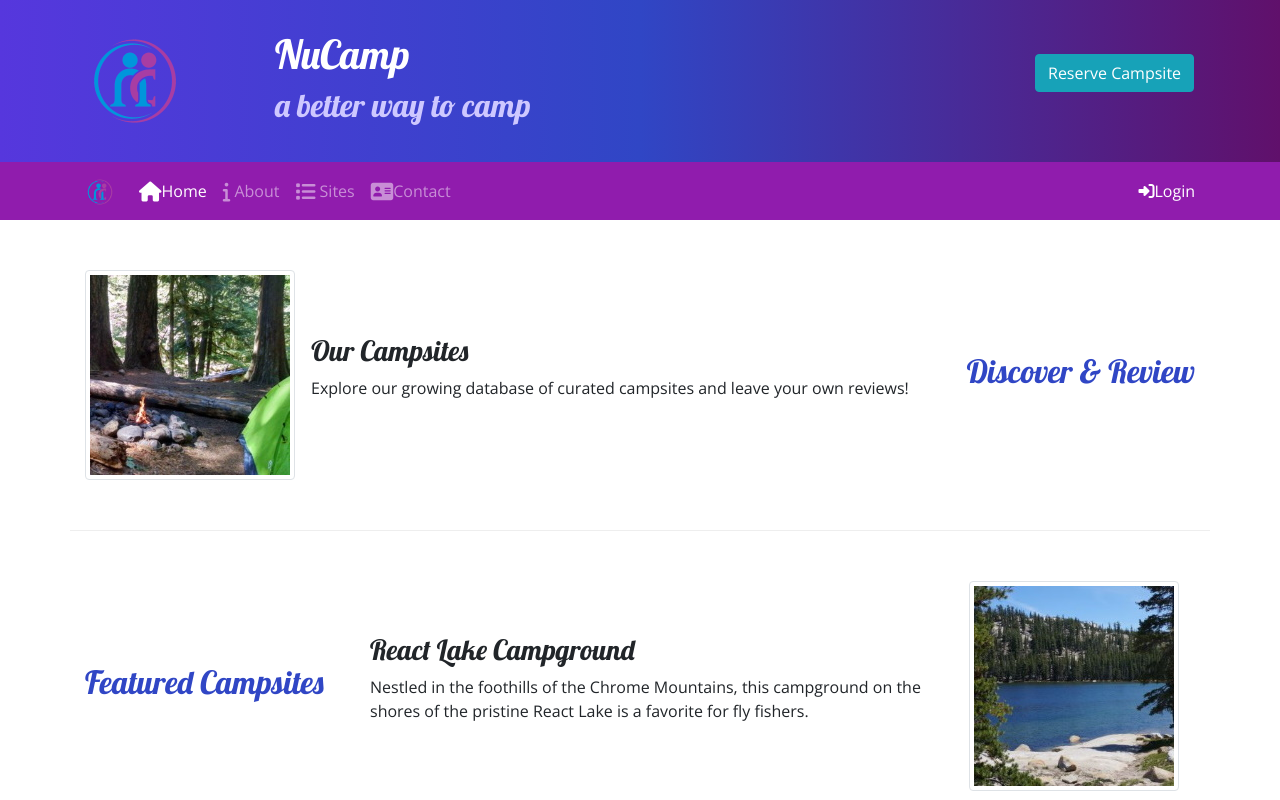
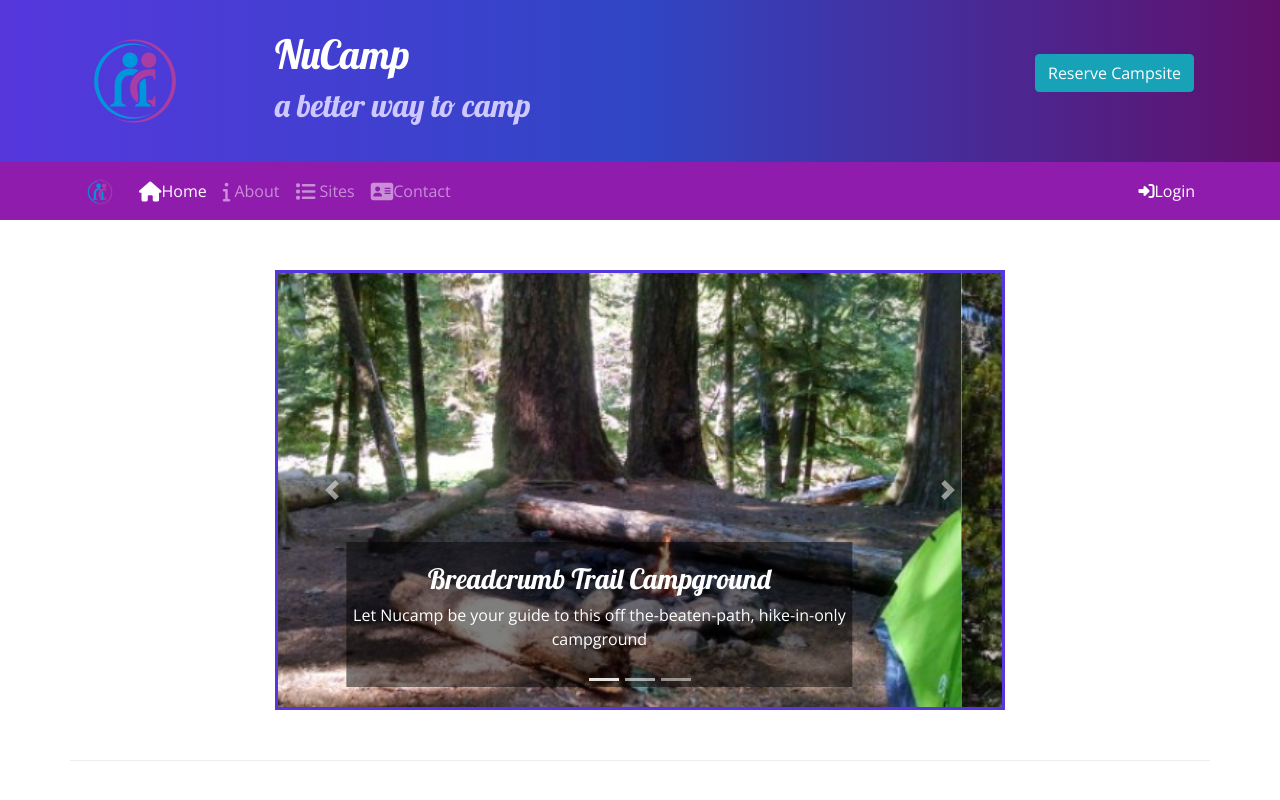
Before and after one commit to OscarJVillalobosC/nucampsite, a plain HTML site: page index.html in a window 1280 px wide. Shown: the top 800 px of the page. Drawn offline with nearby package versions, Linux system fonts and the light colour scheme.

Commit message:
carousel

```diff
--- a/css/styles.css
+++ b/css/styles.css
@@ -44,3 +44,11 @@ a, a:hover {
     color:inherit;
     text-decoration: none;
 }
+
+ .carousel-caption {
+     background-color: rgba(0, 0, 0, 0.5)
+ }
+
+ .carousel {
+     border: solid #5637DD;
+ }
--- a/index.html
+++ b/index.html
@@ -1,6 +1,7 @@
 <!DOCTYPE html>
 <html lang="en">
 <!-- Oscar was here  -->
+
 <head>
     <meta charset="utf-8" />
     <meta name="viewport" content="width=device-width, initial-scale=1">
@@ -26,8 +27,9 @@
                     <h2>a better way to camp</h2>
                 </div>
                 <div class="col col-md-4 col-xl-2 mt-4">
-                        <a href="#reserveForm" role="button" class="btn btn-info" data-toggle="tooltip" data-placement="bottom"
-                         data-html="true" title="Or call us at 1-206-555-1234">Reserve Campsite</a>
+                    <a href="#reserveForm" role="button" class="btn btn-info" data-toggle="tooltip"
+                        data-placement="bottom" data-html="true" title="Or call us at 1-206-555-1234">Reserve
+                        Campsite</a>
                 </div>
             </div>
         </div>
@@ -72,7 +74,8 @@
                             <div class="form-row">
                                 <div class="form-group col-12">
                                     <label class="sr-only" for="loginEmail">Email address</label>
-                                     <input type="email" class="form-control form-control-sm" id="loginEmail" placeholder="Enter
+                                    <input type="email" class="form-control form-control-sm" id="loginEmail"
+                                        placeholder="Enter
                                      email">
                                 </div>
                                 <div class="form-group col-12">
@@ -88,7 +91,8 @@
                                 </div>
                             </div>
                             <div class="form-row">
-                                <button type="button" class="btn btn-secondary btn-sm-ml-auto" data-dismiss="modal">Cancel</button>
+                                <button type="button" class="btn btn-secondary btn-sm-ml-auto"
+                                    data-dismiss="modal">Cancel</button>
                                 <button type="submit" class="btn btn-primary btn-sm-ml-1">Sign in</button>
                             </div>
                         </form>
@@ -99,6 +103,53 @@
     </div>
 
     <div class="container">
+
+        <div class="row row-content">
+            <div class="col-md-8 mx-auto">
+                <div id="homeCarousel" class="carousel slide" data-ride="carousel">
+                    <ol class="carousel-indicators">
+                        <li data-target="#homeCarousel" data-slide-to="0" class="active"></li>
+                        <li data-target="#homeCarousel" data-slide-to="1"></li>
+                        <li data-target="#homeCarousel" data-slide-to="2"></li>
+                    </ol>
+                    <div class="carousel-inner">
+                        <div class="carousel-item active">
+                             <img class="d-block w-100" src="img/breadcrumb-trail.jpg" alt="Breadcrumb Trail Campground"/>
+                             <div class="carousel-caption">
+                                 <h3>Breadcrumb Trail Campground</h3>
+                                 <p class="d-none d-sm-block">Let Nucamp be your guide to this off the-beaten-path, hike-in-only
+                                     campground</p>
+                                </div>
+                           </div>
+
+                        <div class="carousel-item">
+                             <img class="d-block w-100" src="img/react-lake.jpg" alt="React Lake Campground"/>
+                             <div class="carousel-caption">
+                                 <h3>React Lake Campground</h3>
+                                 <p class="d-none d-sm-block">Nestled in the foothills of the Chrome Mountains, this campground on the
+                                  shores of the pristine Reach Lake is a favorite for fly fishers.</p>
+                             </div>
+                        </div>
+                        <div class="carousel-item">
+                             <img class="d-block w-100" src="img/chrome-river.jpg" alt="Chrome River Campground"/>
+                             <div class="carousel-caption">
+                                 <h3>Chrome River Campground</h3>
+                                 <p class="d-none d-sm-block">Spend a few sunny days and starry nights beneath the canopy of old-growth
+                                  firs at this enchanting spot by the Chrome River.</p>
+                             </div>
+                        </div>
+                    </div>
+                    <a class="carousel-control-prev" href="#homeCarousel" role="button" data-slide="prev">
+                        <span class="carousel-control-prev-icon"></span>
+                        <span class="sr-only">Previous</span>
+                    </a>
+                    <a class="carousel-control-next" href="#homeCarousel" role="button" data-slide="next">
+                        <span class="carousel-control-next-icon"></span>
+                        <span class="sr-only">Next</span>
+                    </a>
+                </div>
+            </div>
+        </div>
         <div class="row row-content align-items-center">
             <div class="col-sm-4 order-sm-last col-md-3">
                 <h2 class="text-sm-right">Discover & Review</h2>
```
Lines whose indentation alone changed are shown as unchanged.
